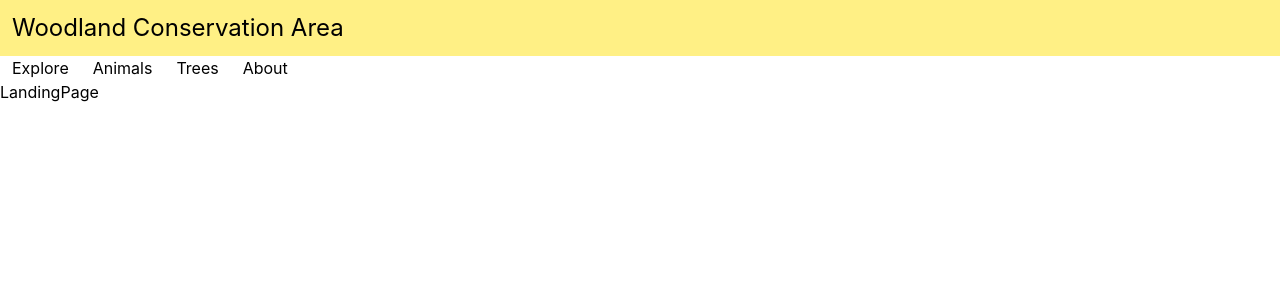
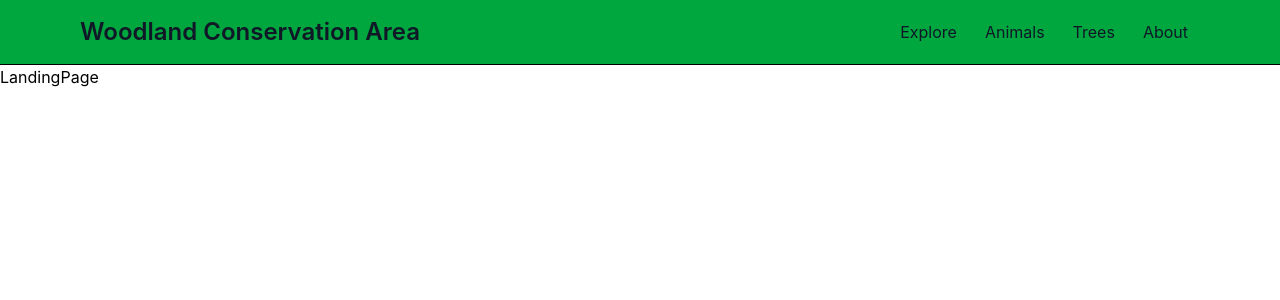
Before and after one commit to Haruni26/software-engineering-project-2026, a React (Vite) app: page / in a window 1280 px wide. Shown: the top 300 px of the page. Built offline with nearby package versions, Linux system fonts and the light colour scheme.

Commit message:
Fixed appearance of the header

```diff
--- a/index.html
+++ b/index.html
@@ -1,13 +1,16 @@
 <!doctype html>
 <html lang="en">
+
 <head>
 	<meta charset="UTF-8" />
 	<meta name="viewport" content="width=device-width, initial-scale=1.0" />
-		<title>SWE 2026</title>
+	<title>Woodland Conservation Area</title>
 	<link rel="icon" type="image/svg+xml" href="/favicon.svg" />
 </head>
+
 <body>
 	<div id="root"></div>
 	<script type="module" src="/src/main.tsx"></script>
 </body>
+
 </html>
--- a/src/components/header.tsx
+++ b/src/components/header.tsx
@@ -1,3 +1,5 @@
+import { NavLink } from "react-router-dom";
+
 const Header = () => {
   const navLinks = [
     { label: "Explore", href: "/explore" },
@@ -7,15 +9,26 @@ const Header = () => {
   ];
 
   return (
-    <header>
-      <h1 className="p-3 text-2xl bg-yellow-200">Woodland Conservation Area</h1>
-      <nav aria-label="Main navigation">
-        {navLinks.map(({ label, href }) => (
-          <a key={href} href={href} className="p-3 hover:underline">
-            {label}
-          </a>
-        ))}
-      </nav>
+    <header className="border-b border-black bg-green-600 text-gray-900">
+      <div className="mx-auto flex max-w-6xl flex-wrap items-center justify-between gap-x-6 gap-y-2 px-4 py-3">
+        <h1 className="text-2xl font-semibold">Woodland Conservation Area</h1>
+
+        <nav aria-label="Main navigation" className="flex flex-wrap gap-1">
+          {navLinks.map(({ label, href }) => (
+            <NavLink
+              key={href}
+              to={href}
+              className={({ isActive }) =>
+                `rounded-md px-3 py-2 hover:bg-green-400 ${
+                  isActive ? "bg-green-400 font-medium" : ""
+                }`
+              }
+            >
+              {label}
+            </NavLink>
+          ))}
+        </nav>
+      </div>
     </header>
   );
 };
```
Lines whose indentation alone changed are shown as unchanged.
